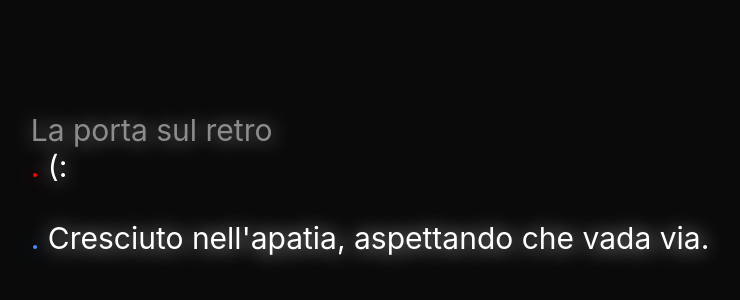
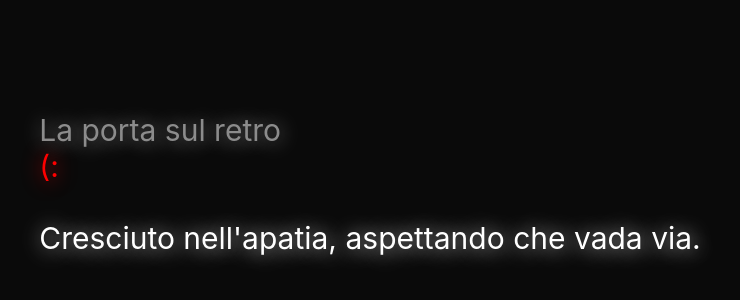
Before and after one commit to Fl1n3/FuturaEx, a plain HTML site: page index.html in a window 1280 px wide. Shown: the part 216-516 px from the top of the page, without its empty margins (270-1010 px from the left). Drawn offline with Linux system fonts and the light colour scheme.

Commit message:
Update index.html

```diff
--- a/index.html
+++ b/index.html
@@ -8,10 +8,10 @@
     <p id="c-code">
     <span class="gray-span">La porta sul retro</span>
     <br>
-    <span class="red-span">.</span> <span class="white-span">(:</span>
+    <span class="red-span">(:</span>
     <br> <br>
     <!--<span class="blue-span">.</span> <span class="white-span">ciao</span><br>-->
-    <span class="blue-span">.</span> <span class="white-span">Cresciuto nell'apatia, aspettando che vada via.</span><br>
+    <span class="white-span">Cresciuto nell'apatia, aspettando che vada via.</span><br>
     </p>
     </body>
     </html>
```
